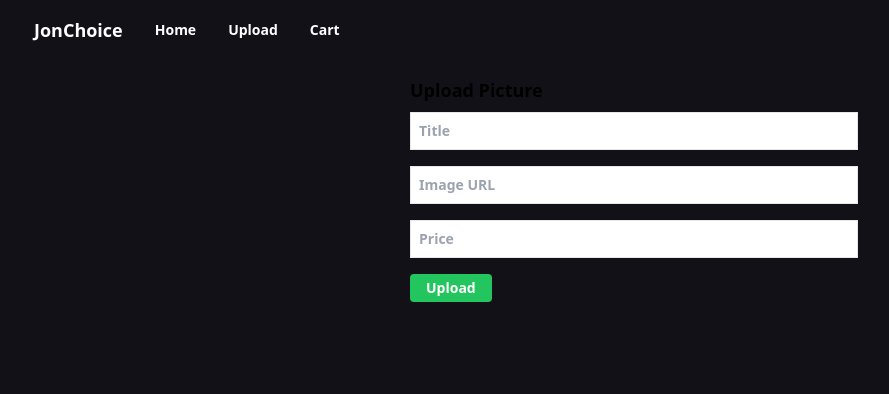
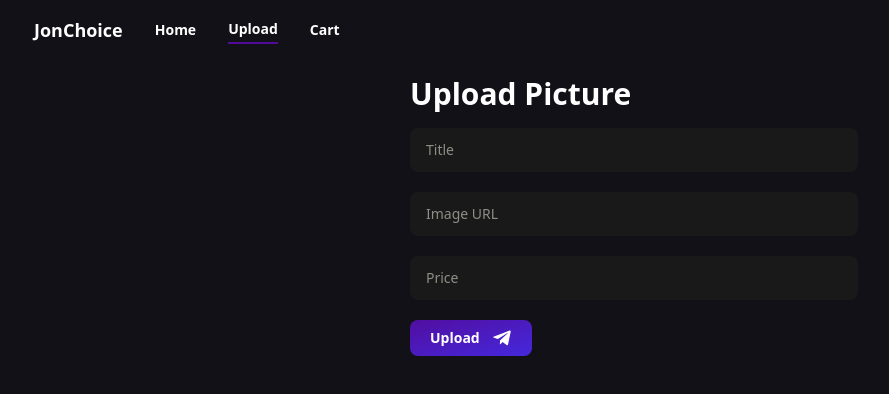
Before and after one commit to JonathanDabre/picture-marketplace, a React (Create React App) app: page /upload in a window 1280 px wide. Shown: the top 394 px of the page, without its empty margins (6-895 px from the left). Built offline with nearby package versions, Linux system fonts and the light colour scheme.

Commit message:
overall ui fixes

```diff
--- a/src/App.js
+++ b/src/App.js
@@ -1,5 +1,6 @@
+// App.js
 import React, { useState } from 'react';
-import { BrowserRouter as Router, Route, Routes, Link as RouterLink } from 'react-router-dom';
+import { BrowserRouter as Router, Route, Routes, NavLink } from 'react-router-dom';
 import { ToastContainer, toast } from 'react-toastify';
 import 'react-toastify/dist/ReactToastify.css';
 import Home from './pages/Home';
@@ -80,12 +81,39 @@ function App() {
         draggable
         pauseOnHover
       />
-      <div className=" py-4 bg-[#121117] text-sm font-bold">
+      <div className="py-4 bg-[#121117] text-sm font-bold">
         <nav className="px-10 mb-4 flex justify-start space-x-8">
           <div className="brand text-lg flex items-end text-white font-bold">JonChoice</div>
-          <RouterLink to="/" className=" text-white flex items-center">Home</RouterLink>
-          <RouterLink to="/upload" className=" text-white flex items-center">Upload</RouterLink>
-          <RouterLink to="/cart" className=" text-white flex items-center">Cart</RouterLink>
+          <NavLink
+            to="/"
+            className={({ isActive }) =>
+              isActive
+                ? "text-white flex border-b-2 border-b-[#540A98] items-center"
+                : "text-white flex items-center"
+            }
+          >
+            Home
+          </NavLink>
+          <NavLink
+            to="/upload"
+            className={({ isActive }) =>
+              isActive
+                ? "text-white flex border-b-2 border-b-[#540A98] items-center"
+                : "text-white flex items-center"
+            }
+          >
+            Upload
+          </NavLink>
+          <NavLink
+            to="/cart"
+            className={({ isActive }) =>
+              isActive
+                ? "text-white flex border-b-2 border-b-[#540A98] items-center"
+                : "text-white flex items-center"
+            }
+          >
+            Cart
+          </NavLink>
         </nav>
         <Routes>
           <Route path="/" element={<Home pictures={pictures} cartItems={cartItems} setCartItems={setCartItems} addToCart={addToCart} removeFromCart={removeFromCart} />} />
--- a/src/pages/CartPage.jsx
+++ b/src/pages/CartPage.jsx
@@ -14,10 +14,10 @@ function CartPage({ cartItems, removePurchasedPictures }) {
   const totalPrice = cartItems.reduce((total, item) => total + item.price, 0);
 
   return (
-    <div className="max-w-md mx-auto mt-8">
-      <h2 className="text-lg font-bold mb-2">Cart</h2>
+    <div className="h-[100vh] text-white max-w-md mx-auto mt-8">
+      <h2 className="text-3xl font-bold mb-4">Cart</h2>
       {cartItems.length > 0 ? (
-        <div className="bg-white shadow-md rounded-lg p-4">
+        <div className="bg-[#16151A] shadow-md rounded-lg p-5">
           {cartItems.map((item) => (
             <div key={item.id} className="flex justify-between items-center border-b border-gray-200 py-2">
               <div>
@@ -38,13 +38,13 @@ function CartPage({ cartItems, removePurchasedPictures }) {
           </div>
           <button
             onClick={handlePay}
-            className="bg-green-500 text-white py-1 px-4 mt-4 rounded hover:bg-green-600 transition-colors duration-300"
+            className="bg-gradient-to-br from-[#510EA1] to-[#4528DC] text-white py-2  px-5 mt-4 rounded hover:bg-green-600 transition-colors duration-300"
           >
             Pay
           </button>
         </div>
       ) : (
-        <p className="text-center">No items in cart.</p>
+        <p className="text-start text-[#8E8E8E]">No items in cart.</p>
       )}
     </div>
   );
--- a/src/pages/Upload.jsx
+++ b/src/pages/Upload.jsx
@@ -1,4 +1,5 @@
 // Upload.jsx
+import { FaTelegramPlane } from "react-icons/fa";
 
 import React, { useState } from 'react';
 
@@ -22,15 +23,15 @@ function Upload({ addPicture }) {
   };
 
   return (
-    <div className="max-w-md mx-auto mt-8 h-[100vh]">
-      <h2 className="text-lg font-bold mb-2">Upload Picture</h2>
-      <form onSubmit={handleSubmit} className="space-y-4">
+    <div className="max-w-md bg-[#121117] mx-auto mt-8 h-[100vh]">
+      <h2 className="text-3xl text-white font-bold mb-4">Upload Picture</h2>
+      <form onSubmit={handleSubmit} className="space-y-5">
         <input
           type="text"
           placeholder="Title"
           value={title}
           onChange={(e) => setTitle(e.target.value)}
-          className="border p-2 w-full"
+          className=" w-full placeholder-[#8E8E86] font-normal bg-[#191919] rounded-lg px-4 py-3 text-sm"
           required
         />
         <input
@@ -38,7 +39,7 @@ function Upload({ addPicture }) {
           placeholder="Image URL"
           value={url}
           onChange={(e) => setUrl(e.target.value)}
-          className="border p-2 w-full"
+          className="placeholder-[#8E8E86] bg-[#191919] font-normal rounded-lg px-4 py-3 text-sm w-full"
           required
         />
         <input
@@ -46,14 +47,15 @@ function Upload({ addPicture }) {
           placeholder="Price"
           value={price}
           onChange={(e) => setPrice(e.target.value)}
-          className="border p-2 w-full"
+          className="placeholder-[#8E8E86] font-normal bg-[#191919] rounded-lg px-4 py-3 text-sm w-full"
           required
         />
         <button
           type="submit"
-          className="bg-green-500 text-white py-1 px-4 mt-2 rounded"
+          className="flex space-x-3 rounded-lg bg-gradient-to-br from-[#510EA1] to-[#4528DC] text-white py-2 px-5 mt-2 "
         >
-          Upload
+          <div className="">Upload</div>
+          <div className="icon text-xl"><FaTelegramPlane /></div>
         </button>
       </form>
     </div>
```
